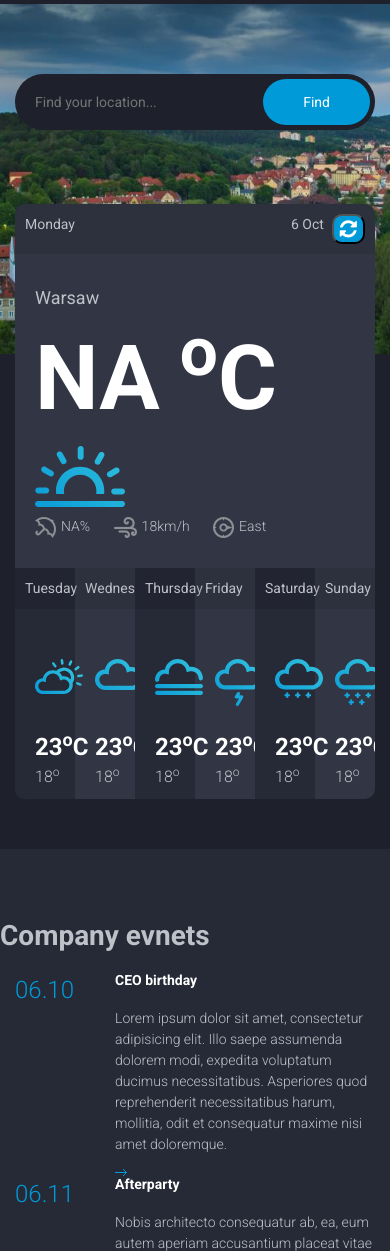
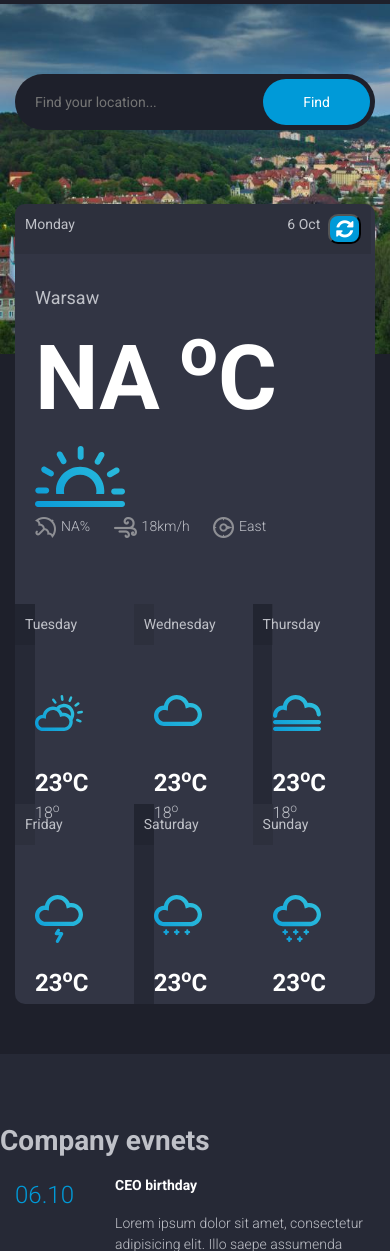
Before and after one commit to SiwyKrzysiek/weather-company, a PHP site: page / in a window 390 px wide. Shown: the part 156-1407 px from the top of the page. Run offline with PHP 8.4, Linux system fonts and the light colour scheme.

Commit message:
CSS table layout

```diff
--- a/index.css
+++ b/index.css
@@ -29,6 +29,47 @@
 
 /* UI break point */
 @media (max-width: 520px) {
+    .forecast-container {
+        display: grid;
+        grid-template-columns: 33% 33% 33%;
+        grid-template-rows: 400px 200px 200px;
+    }
+
+    #f0 {
+        grid-row: 1;
+        grid-column: 1 / span 3;
+    }
+
+    #f1 {
+        grid-row: 2;
+        grid-column: 1;
+    }
+
+    #f2 {
+        grid-row: 2;
+        grid-column: 2;
+    }
+
+    #f3 {
+        grid-row: 2;
+        grid-column: 3;
+    }
+
+    #f4 {
+        grid-row: 3;
+        grid-column: 1;
+    }
+
+    #f5 {
+        grid-row: 3;
+        grid-column: 2;
+    }
+
+    #f6 {
+        grid-row: 3;
+        grid-column: 3;
+    }
+
     /* body {
         background-color: white;
     } */
--- a/index.html
+++ b/index.html
@@ -60,7 +60,7 @@
 		<div class="forecast-table">
 			<div class="container">
 				<div class="forecast-container">
-					<div class="today forecast">
+					<div id="f0" class="today forecast">
 						<div class="forecast-header">
 							<div class="day">Monday</div>
 							<div class="date">6 Oct</div>
@@ -82,7 +82,7 @@
 							<span><img src="images/icon-compass.png" alt="">East</span>
 						</div>
 					</div>
-					<div class="forecast">
+					<div id="f1" class="forecast">
 						<div class="forecast-header">
 							<div class="day">Tuesday</div>
 						</div> <!-- .forecast-header -->
@@ -94,7 +94,7 @@
 							<small>18<sup>o</sup></small>
 						</div>
 					</div>
-					<div class="forecast">
+					<div id="f2" class="forecast">
 						<div class="forecast-header">
 							<div class="day">Wednesday</div>
 						</div> <!-- .forecast-header -->
@@ -106,7 +106,7 @@
 							<small>18<sup>o</sup></small>
 						</div>
 					</div>
-					<div class="forecast">
+					<div id="f3" class="forecast">
 						<div class="forecast-header">
 							<div class="day">Thursday</div>
 						</div> <!-- .forecast-header -->
@@ -118,7 +118,7 @@
 							<small>18<sup>o</sup></small>
 						</div>
 					</div>
-					<div class="forecast">
+					<div id="f4" class="forecast">
 						<div class="forecast-header">
 							<div class="day">Friday</div>
 						</div> <!-- .forecast-header -->
@@ -130,7 +130,7 @@
 							<small>18<sup>o</sup></small>
 						</div>
 					</div>
-					<div class="forecast">
+					<div id="f5" class="forecast">
 						<div class="forecast-header">
 							<div class="day">Saturday</div>
 						</div> <!-- .forecast-header -->
@@ -142,7 +142,7 @@
 							<small>18<sup>o</sup></small>
 						</div>
 					</div>
-					<div class="forecast">
+					<div id="f6" class="forecast">
 						<div class="forecast-header">
 							<div class="day">Sunday</div>
 						</div> <!-- .forecast-header -->
```
